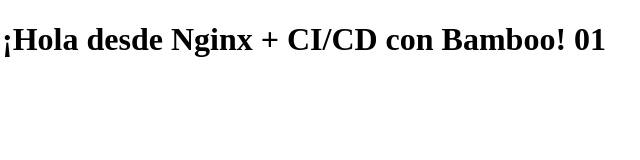
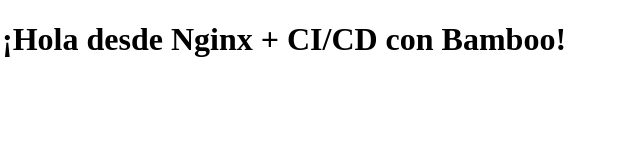
Before and after one commit to DiegoDH-01/bamboo, a plain HTML site: page nginx/index.html in a window 1280 px wide. Shown: the full height of the page, 6-646 px from the left. Drawn offline with Linux system fonts and the light colour scheme.

Commit message:
bambu 2.0

```diff
--- a/nginx/index.html
+++ b/nginx/index.html
@@ -1,5 +1,5 @@
 <!DOCTYPE html>
 <html>
 <head><title>Mi Web</title></head>
-<body><h1>¡Hola desde Nginx + CI/CD con Bamboo! 01</h1></body>
+<body><h1>¡Hola desde Nginx + CI/CD con Bamboo!</h1></body>
 </html>
```
Also changed, not shown: 2 other files.
